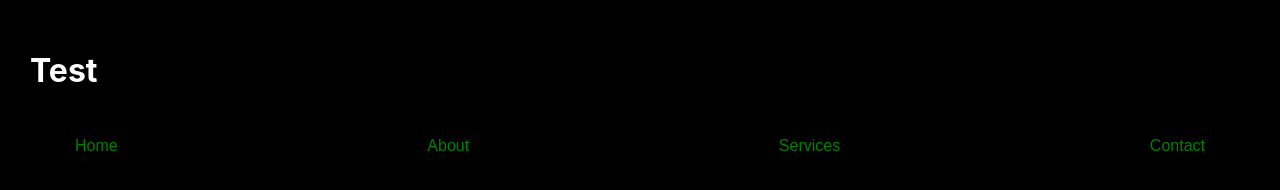
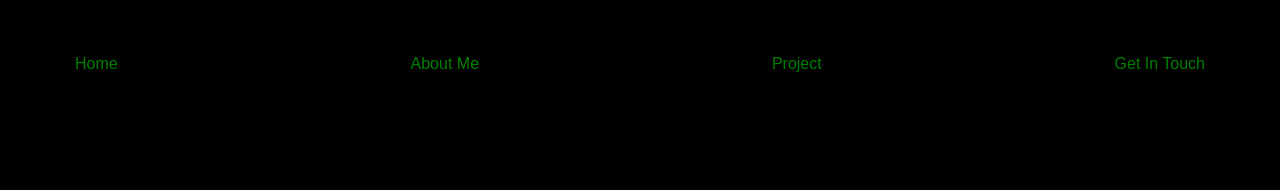
Before and after one commit to zurez20/zurezportfolio, a plain HTML site: page index.html in a window 1280 px wide. Drawn offline with Linux system fonts and the light colour scheme; a web font is replaced by a local one.

Commit message:
Refactor HTML structure and update navbar links for clarity

```diff
--- a/index.html
+++ b/index.html
@@ -9,12 +9,11 @@
     <link rel="stylesheet" href="styles.css">
 </head>
 <body>
-    <h1>Test</h1>
     <nav>
         <a href="#">Home</a>
-        <a href="#">About</a>
-        <a href="#">Services</a>
-        <a href="#">Contact</a>
+        <a href="#">About Me</a>
+        <a href="#">Project</a>
+        <a href="#">Get In Touch</a>
       </nav>
 </body>
 </html>
--- a/styles.css
+++ b/styles.css
@@ -2,7 +2,7 @@
   background-color: #000000;
   color: #ffffff;
   font-family: Inter, sans-serif;
-      font-feature-settings: 'liga' 1, 'calt' 1; /* fix for Chrome */
+  font-feature-settings: "liga" 1, "calt" 1; /* fix for Chrome */
 }
 
 body {
@@ -16,7 +16,7 @@ body {
   background-color: black; /* Set background color to black */
   display: flex;
   font-family: Arial, Helvetica, sans-serif;
-
+  font-size: 130px;
   justify-content: space-between; /* Space out links */
   align-items: center; /* Vertically align links */
   padding: 15px 30px; /* Add padding inside the navbar */
```
Lines whose indentation alone changed are shown as unchanged.
